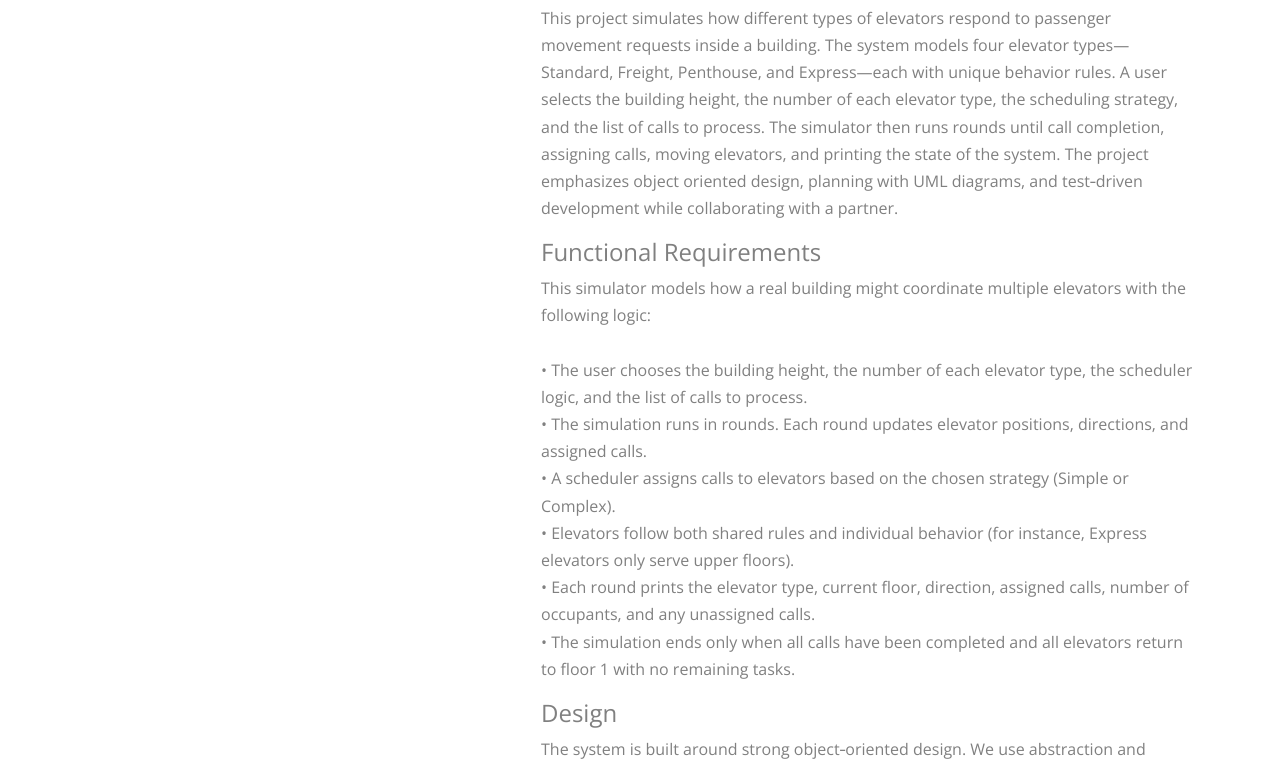
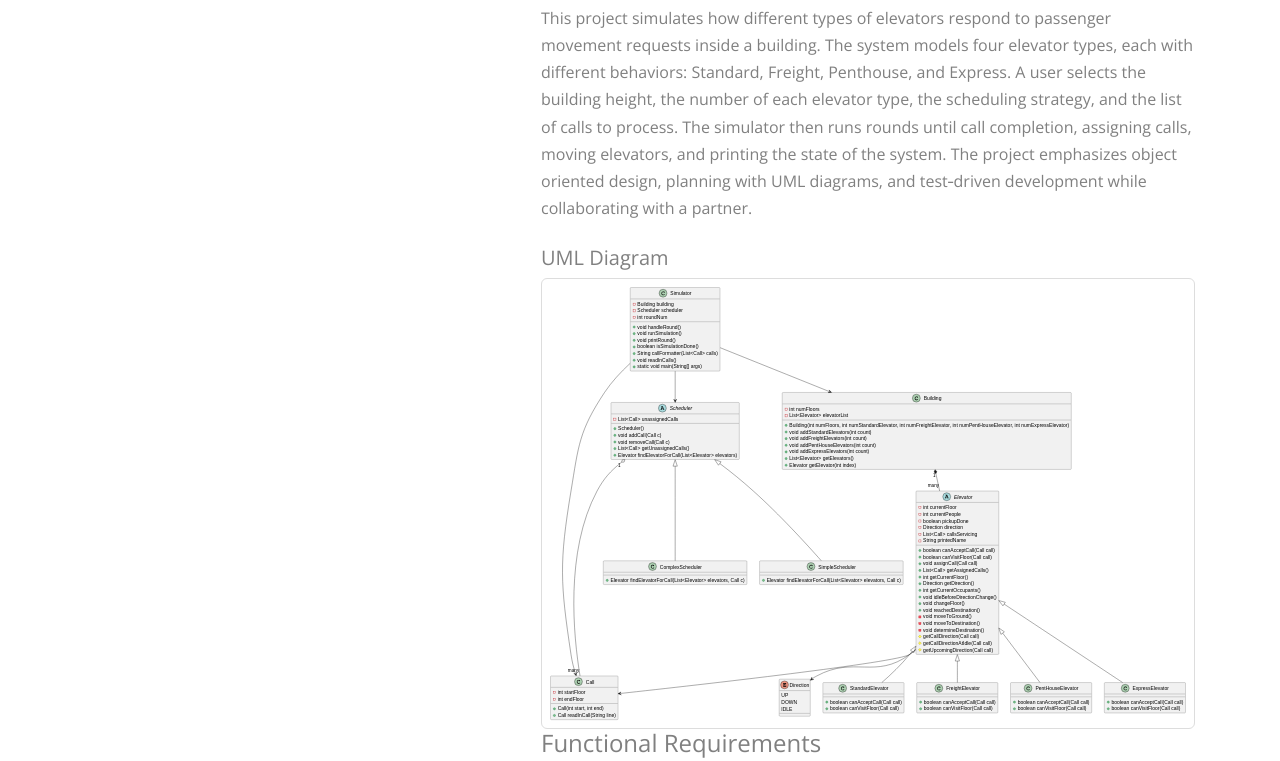
Before and after one commit to cschwerer/cschwerer.github.io, a plain HTML site: page index.html in a window 1280 px wide. Shown: the part 1641-2402 px from the top of the page. Drawn offline with nearby package versions, Linux system fonts and the light colour scheme; a script that the page names is missing; files whose address does not match are found by name.

Commit message:
Modified Elevator project description, and added the UML Diagram

```diff
--- a/index.html
+++ b/index.html
@@ -5,7 +5,7 @@
     <!-- ============================
          PAGE METADATA + CSS IMPORTS
          ============================ -->
-    <title>Your personal website</title>
+    <title>Christian Schwerer</title>
     <meta charset="utf-8">
     <meta name="viewport" content="width=device-width, initial-scale=1, shrink-to-fit=no">
 
@@ -206,11 +206,18 @@
               <!-- OVERVIEW -->
               <p>
                 This project simulates how different types of elevators respond to passenger movement requests inside a building.
-                The system models four elevator types—Standard, Freight, Penthouse, and Express—each with unique behavior rules.
+                The system models four elevator types, each with different behaviors: Standard, Freight, Penthouse, and Express.
                 A user selects the building height, the number of each elevator type, the scheduling strategy, and the list of calls to process.
                 The simulator then runs rounds until call completion, assigning calls, moving elevators, and printing the state of the system.
                 The project emphasizes object oriented design, planning with UML diagrams, and test‑driven development while collaborating with a partner.
               </p>
+
+              <!-- UML DIAGRAM -->
+              <h5 class="mt-4">UML Diagram</h5>
+              <img src="images/ElevatorUML.svg"
+                   alt="Elevator Simulator UML Diagram"
+                   class="img-fluid"
+                   style="max-width: 100%; height: auto; border: 1px solid #ddd; border-radius: 6px; padding: 6px;">
 
               <!-- FUNCTIONAL REQUIREMENTS -->
               <h4>Functional Requirements</h4>
```
Also changed, not shown: images/ElevatorUML.svg (added).
